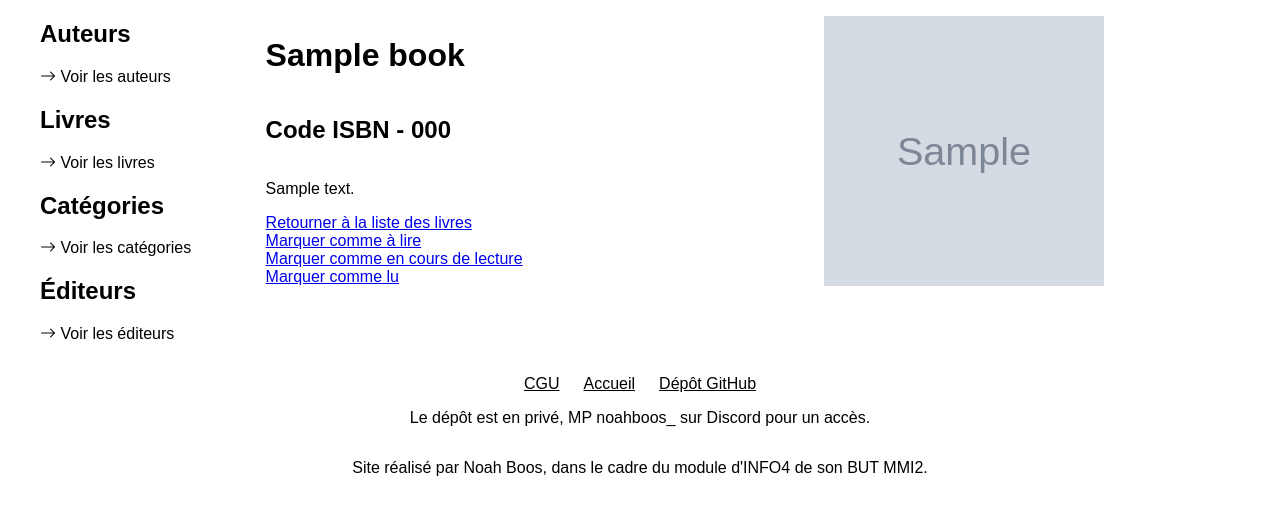
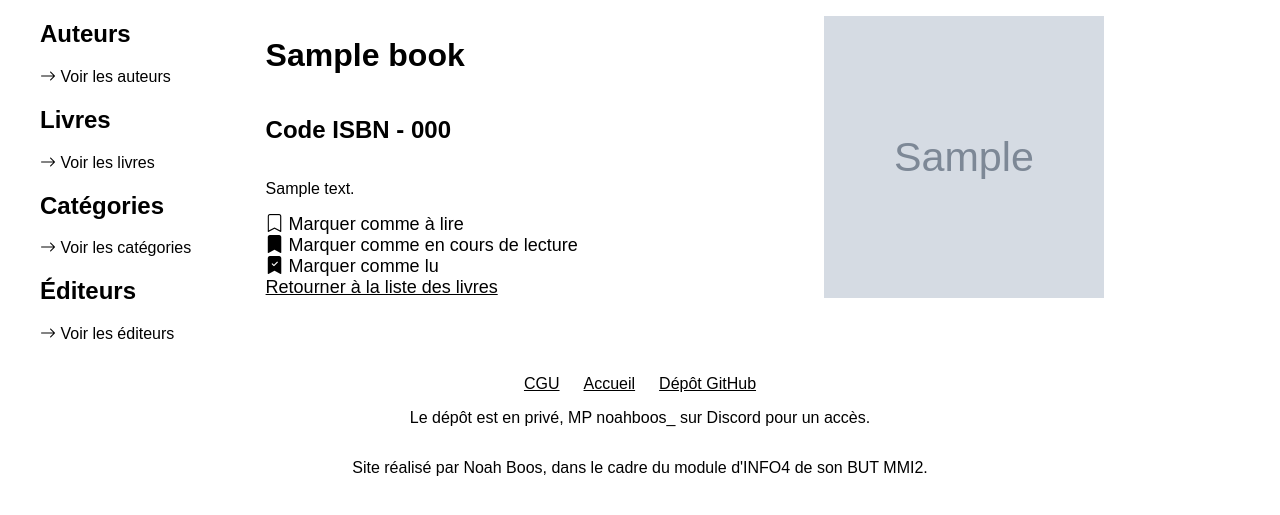
Before and after one commit to NoahBoos/INFO4_Projet, a Symfony app: template templates/book/show.html.twig in a window 1280 px wide. Shown: the part 69-584 px from the top of the page. Run offline with Twig, Linux system fonts and the light colour scheme; the template is opened without the code that fills it: most values are stand-ins (such as "Sample title", 1, 10 or a date in 2020); grey boxes marked "Sample" are stand-in pictures; some libraries are stand-ins or nearby versions.

Commit message:
Features - Added Icon to mark links ; Stylized mark links

```diff
--- a/public/css/_main.css
+++ b/public/css/_main.css
@@ -10,6 +10,10 @@ main {
 .main__link {
     color: black;
     font-size: 18px;
+}
+
+.main__link-no-decoration {
+    text-decoration: none;
 }
 
 .main__book--container {
--- a/templates/book/show.html.twig
+++ b/templates/book/show.html.twig
@@ -8,10 +8,10 @@
             <h1>{{ book.bookTitle }}</h1>
             <h2>Code ISBN - {{ book.bookISBN }}</h2>
             <p>{{ book.bookSummary }}</p>
-            <a href="{{ path('app_book_index_user') }}">Retourner à la liste des livres</a>
-            <a href="{{ path('app_marked_by_user_new', {idBook: book.id, idStatus: 1}) }}">Marquer comme à lire</a>
-            <a href="{{ path('app_marked_by_user_new', {idBook: book.id, idStatus: 2}) }}">Marquer comme en cours de lecture</a>
-            <a href="{{ path('app_marked_by_user_new', {idBook: book.id, idStatus: 3}) }}">Marquer comme lu</a>
+            <a class="main__link main__link-no-decoration" href="{{ path('app_marked_by_user_new', {idBook: book.id, idStatus: 1}) }}"><i class="bi bi-bookmark"></i> Marquer comme à lire</a>
+            <a class="main__link main__link-no-decoration" href="{{ path('app_marked_by_user_new', {idBook: book.id, idStatus: 2}) }}"><i class="bi bi-bookmark-fill"></i> Marquer comme en cours de lecture</a>
+            <a class="main__link main__link-no-decoration" href="{{ path('app_marked_by_user_new', {idBook: book.id, idStatus: 3}) }}"><i class="bi bi-bookmark-check-fill"></i> Marquer comme lu</a>
+            <a class="main__link" href="{{ path('app_book_index_user') }}">Retourner à la liste des livres</a>
         </div>
         <img class="main__book--cover" src="{{ asset('images/bookCover/' ~ book.bookCover) }}">
     </div>
```
